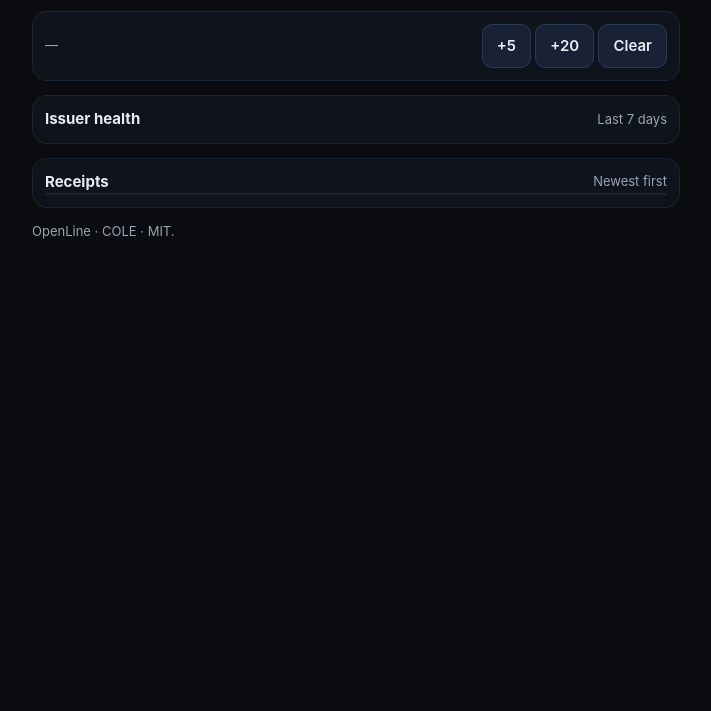
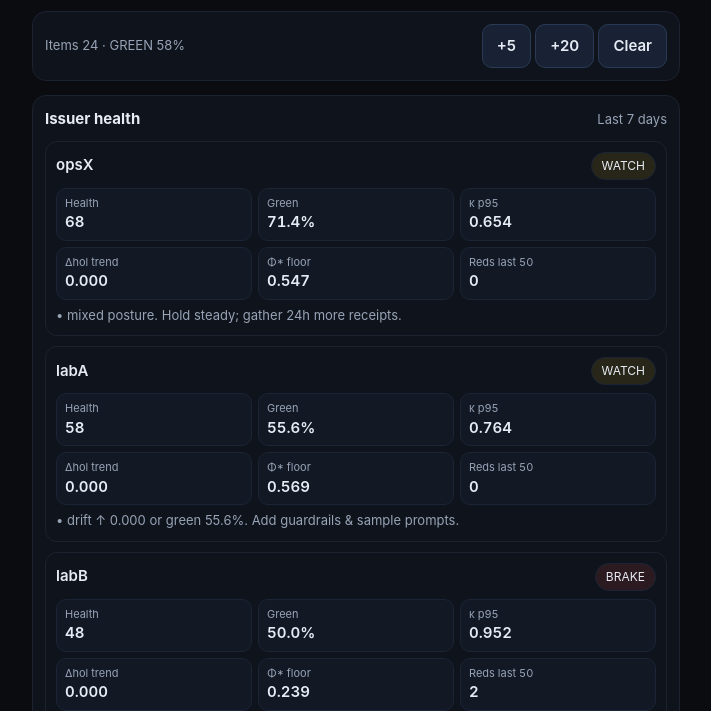
Before and after one commit to terryncew/openline-wallet, a plain HTML site: page index.html in a window 1280 px wide. Shown: the part 89-800 px from the top of the page, without its empty margins (284-995 px from the left). Drawn offline with Linux system fonts and the light colour scheme.

Commit message:
Update index.html

```diff
--- a/index.html
+++ b/index.html
@@ -131,4 +131,82 @@ function computeHealth(list){
     const ps = rows.map(r=>r.signals?.phi_star).filter(Number.isFinite);
     const k95 = clamp01(p95(ks));
     const dTrend = clamp01(trend(ds));
-    const pFloor = clamp01(Math.min(...ps,
+    const pFloor = clamp01(Math.min(...ps,1));
+    const health = Math.round(100*(0.5*green + 0.2*(1-k95) + 0.2*(1-dTrend) + 0.1*pFloor));
+    out.push({issuer,health,green,k95,dTrend,pFloor});
+  }
+  out.sort((a,b)=>b.health-a.health);
+  return out;
+}
+function classify(h){
+  if(h.k95>=0.95 || h.pFloor<0.15) return {tag:'BRAKE', cls:'act-brake', msg:`κ p95 ${fmt3(h.k95)}${h.pFloor<0.15?`, Φ* floor ${fmt3(h.pFloor)}`:''}. Cut traffic 50% & inspect reds.`};
+  if(h.dTrend>=0.15 || h.green<0.60) return {tag:'WATCH', cls:'act-watch', msg:`drift ↑ ${fmt3(h.dTrend)} or green ${pct(h.green)}. Add guardrails & sample prompts.`};
+  if(h.green>=0.85 && h.k95<0.60) return {tag:'GO', cls:'act-go', msg:`stable (green ${pct(h.green)}, κ p95 ${fmt3(h.k95)}). Safe to scale.`};
+  return {tag:'WATCH', cls:'act-watch', msg:`mixed posture. Hold steady; gather 24h more receipts.`};
+}
+
+/* ===== render ===== */
+const $issuers = document.getElementById('issuers');
+const $list = document.getElementById('list');
+const $stats = document.getElementById('stats');
+
+function render(){
+  // stats
+  const greens = RECEIPTS.filter(r=>/green|ok|clean/i.test(r.attrs?.status||r.status)).length;
+  $stats.textContent = RECEIPTS.length ? `Items ${RECEIPTS.length} · GREEN ${(greens/RECEIPTS.length*100|0)}%` : 'No items yet. Tap +5 or +20.';
+
+  // issuers compact
+  const health = computeHealth(RECEIPTS);
+  $issuers.innerHTML='';
+  for(const h of health){
+    const action = classify(h);
+    const div = document.createElement('div');
+    div.className='issuer';
+    div.innerHTML = `
+      <div class="row">
+        <div style="font-weight:600">${h.issuer}</div>
+        <div class="action ${action.cls}">${action.tag}</div>
+      </div>
+      <div class="kpis mono">
+        <div class="kpi"><div class="lab">Health</div><div class="val">${h.health}</div></div>
+        <div class="kpi"><div class="lab">Green</div><div class="val">${pct(h.green)}</div></div>
+        <div class="kpi"><div class="lab">κ p95</div><div class="val">${fmt3(h.k95)}</div></div>
+        <div class="kpi"><div class="lab">Δhol trend</div><div class="val">${fmt3(h.dTrend)}</div></div>
+        <div class="kpi"><div class="lab">Φ* floor</div><div class="val">${fmt3(h.pFloor)}</div></div>
+        <div class="kpi hide-xs"><div class="lab">Reds last 50</div><div class="val">${countReds(h.issuer)}</div></div>
+      </div>
+      <div class="insight sub">• ${action.msg}</div>
+    `;
+    $issuers.appendChild(div);
+  }
+
+  // receipts compact list (contained)
+  $list.innerHTML='';
+  for(const r of RECEIPTS.slice(-120).reverse()){
+    const it = document.createElement('div');
+    it.className='item mono';
+    const b = asBadge(r.attrs?.status||r.status);
+    it.innerHTML = `
+      <div>${r.issued_at.replace('T',' ').replace('Z','')}</div>
+      <div>${r.issuer||'unknown'}</div>
+      <div class="hide-xs">${r.model||'—'}</div>
+      <div class="badge ${b==='ok'?'b-ok':b==='warn'?'b-warn':'b-bad'}">${r.attrs?.status||r.status||'—'}</div>
+    `;
+    $list.appendChild(it);
+  }
+}
+function countReds(issuer){
+  return RECEIPTS.filter(r=>r.issuer===issuer && /red|risk|bad/i.test(r.attrs?.status||r.status)).length;
+}
+
+/* ===== wire up ===== */
+document.getElementById('add5').onclick = ()=>{for(let i=0;i<5;i++)RECEIPTS.push(sample());render();};
+document.getElementById('add20').onclick= ()=>{for(let i=0;i<20;i++)RECEIPTS.push(sample());render();};
+document.getElementById('clr').onclick  = ()=>{ if(confirm('Clear all receipts?')){RECEIPTS.length=0;render();} };
+
+/* seed a little so it’s not empty */
+for(let i=0;i<24;i++) RECEIPTS.push(sample());
+render();
+</script>
+</body>
+</html>
```
